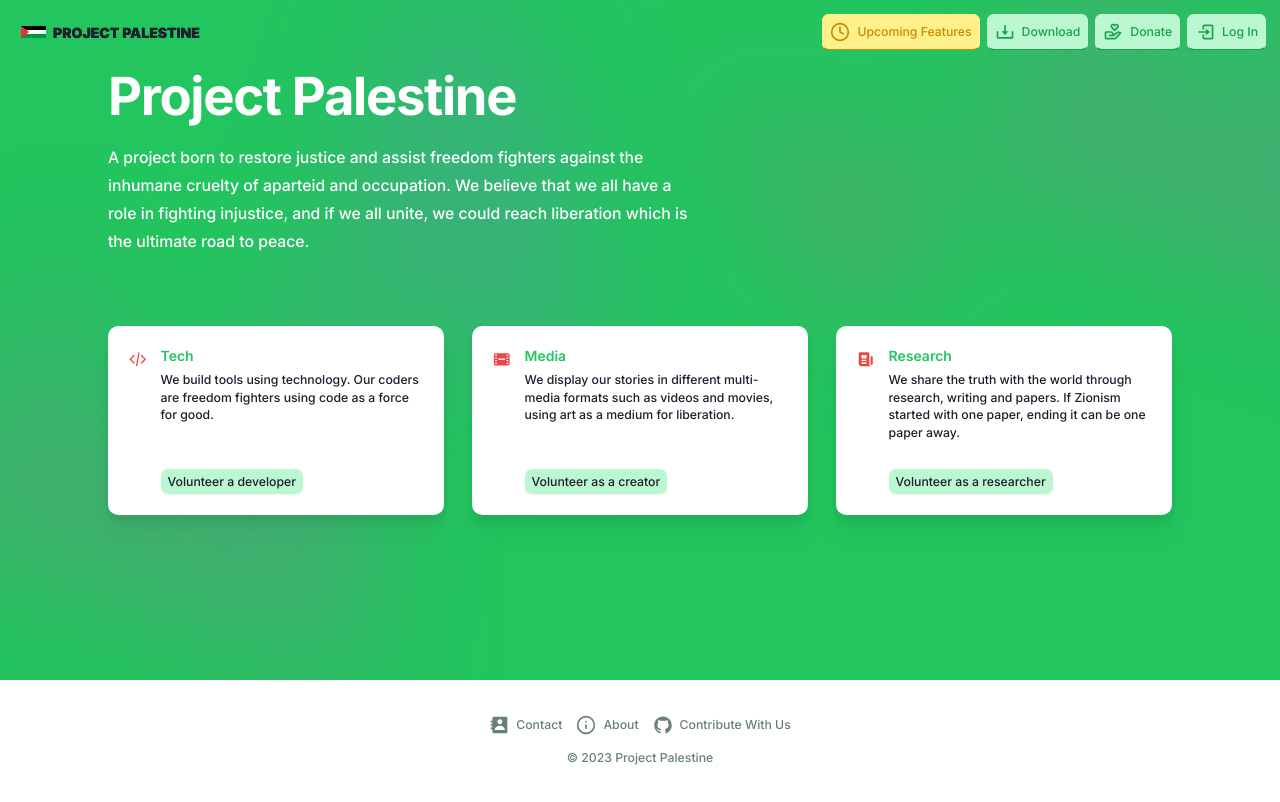
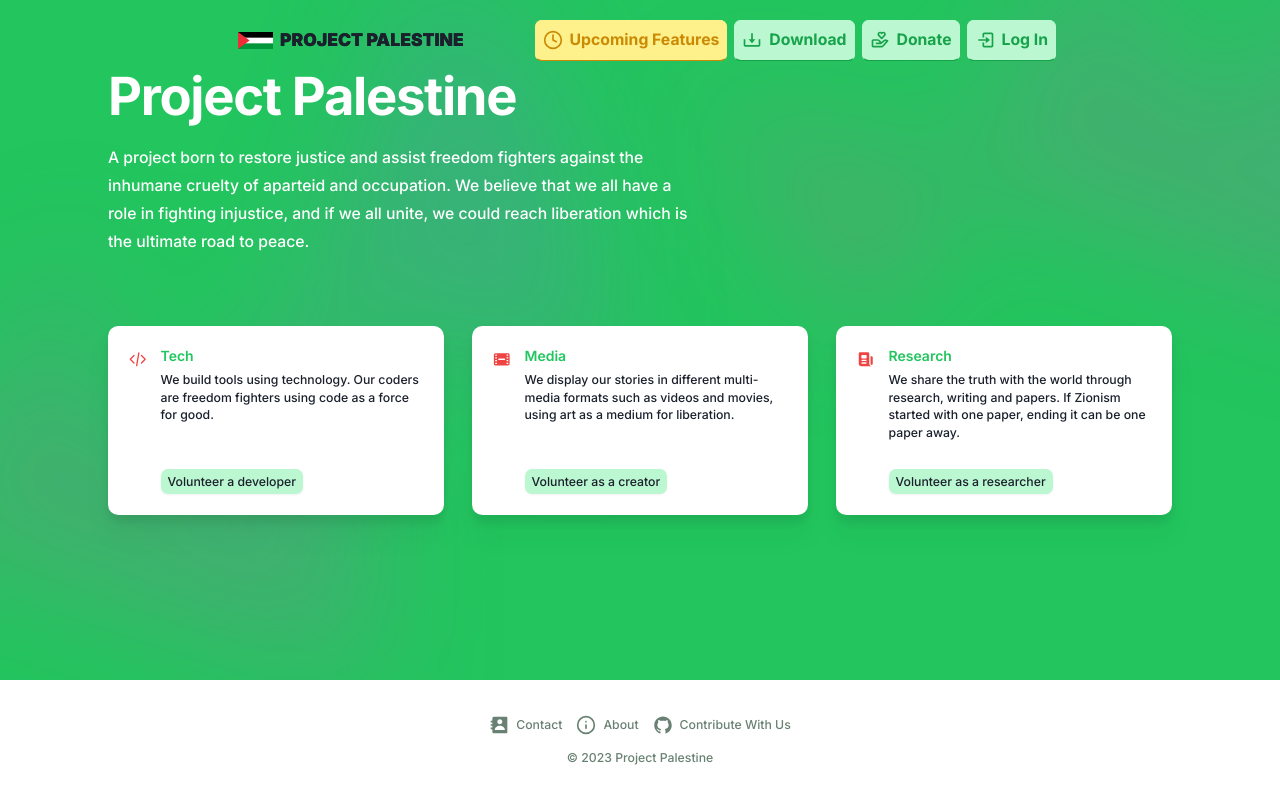
Before and after one commit to Warriors-of-Light/projectpalestine, a Next.js app: page /about in a window 1280 px wide. Built offline with nearby package versions, Linux system fonts and the light colour scheme; no server answers.

Commit message:
changing header design

```diff
--- a/src/components/common/header.tsx
+++ b/src/components/common/header.tsx
@@ -48,8 +48,10 @@ const Header = () => {
 
   return (
     <header
-      className={`app-header ${
-        showBackground ? "bg-app-light shadow-sm shadow-app-shadow" : ""
+      className={`app-header xl:px-64 lg:px-32 md:px-4 flex justify-center md:justify-between align-center ${
+        showBackground
+          ? " bg-app-light shadow-sm shadow-app-shadow  "
+          : ""
       }`}
     >
       {/* Alert */}
@@ -63,20 +65,25 @@ const Header = () => {
       </div>
 
       {/* Title - Logo */}
+
       <Link href={"/"}>
-        <div className="center p-2 cursor-pointer">
-          <Image src="/logo.svg" width="25" height="25" alt="Logo" />
+        <div className="center p-4 cursor-pointer  ">
+          <Image src="/logo.svg" width="35" height="35" alt="Logo" />
 
-          <span className="text-2 title uppercase">Project Palestine</span>
+          <span className=" text-4 title uppercase">
+            Project Palestine
+          </span>
         </div>
       </Link>
 
       {/* Links - Routes */}
+
       <div className="hidden md:flex items-center gap-2">
         <Link className="app-btn-yellow" href="/upcomingfeatures">
           <Icon type="clock" style="stroke-app--yellow" />
-          upcoming features
+          <span className="xl:text-3 text-2 ">upcoming features</span>
         </Link>
+
         <Link
           className="app-btn relative overflow-hidden"
           href="/download"
@@ -85,15 +92,15 @@ const Header = () => {
         >
           {comingSoon && (
             <div className="absolute w-full h-full center bg-blue-500 text-app-light">
-              Coming Soon
+              <span className="xl:text-3 text-2">Coming Soon</span>
             </div>
           )}
           <Icon type="download" />
-          <span>Download</span>
+          <span className="xl:text-3 text-2">Download</span>
         </Link>
         <Link className="app-btn" href="/donate">
           <Icon type="donate" />
-          Donate
+          <span className="xl:text-3 text-2">Donate</span>
         </Link>
         {user?.user.email && user.user.email.length > 0 ? (
           <button
@@ -106,14 +113,15 @@ const Header = () => {
             }}
           >
             <Icon type="login" />
-            Log Out
+            <span className="xl:text-3 text-2">Log Out</span>
           </button>
         ) : (
           <button className="app-btn" onClick={() => navigateToPage("login")}>
             <Icon type="login" />
-            Log in
+            <span className="xl:text-3 text-2">Log In</span>
           </button>
         )}
+
         {user?.user && (
           <Avatar
             name={currentUser?.displayName!}
@@ -123,16 +131,21 @@ const Header = () => {
           />
         )}
       </div>
-
       {/* Menu btn */}
-      <button className="app-btn md:hidden" onClick={toggleMenu}>
+      <button
+        className=" absolute app-btn md:hidden  w-12 h-12 top-4 right-4 "
+        onClick={toggleMenu}
+      >
         <Icon type="menu" />
       </button>
 
       {/* Menu */}
       {menu && (
-        <div className="bg-app-light absolute top-0 left-0 w-screen h-screen flex flex-col gap-2 p-2 z-50 animate-leftright">
-          <button className="app-btn w-fit md:hidden" onClick={toggleMenu}>
+        <div className=" dark:bg-app-dark bg-app-light absolute top-0 left-0 w-screen h-screen flex flex-col pt-20 gap-2 p-2 z-50 animate-leftright">
+          <button
+            className="app-btn w-12 h-12 absolute top-4 right-4 w-fit md:hidden"
+            onClick={toggleMenu}
+          >
             <Icon type="close" />
           </button>
 
```
